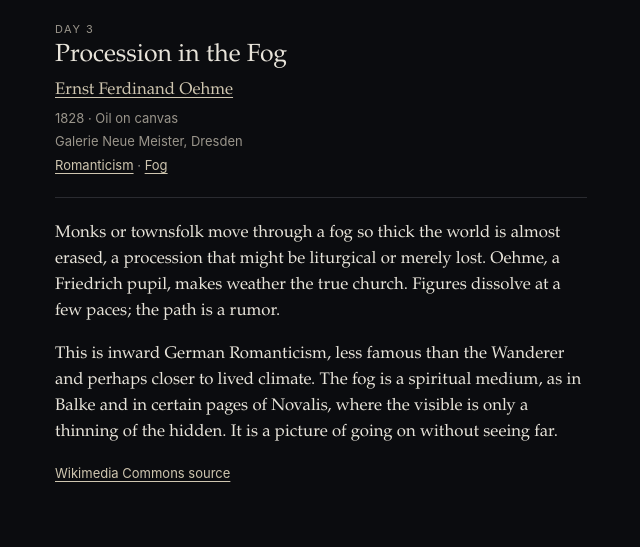
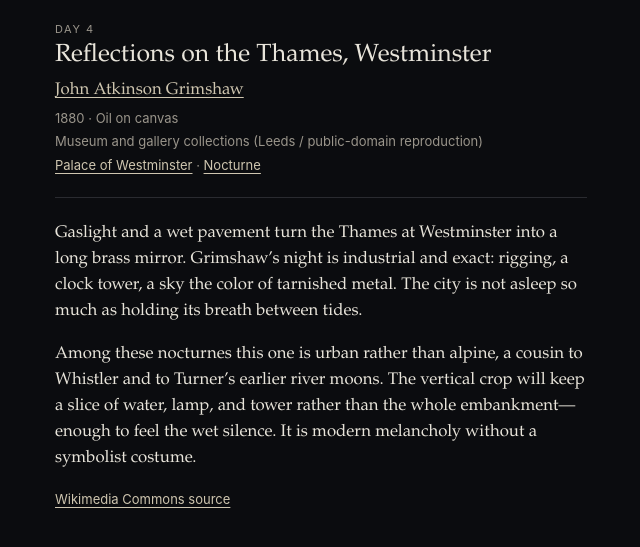
Before and after one commit to nmpy7knjd8-code/screensay, a plain HTML site: page today.html in a window 1280 px wide. Shown: the part 1185-1732 px from the top of the page, without its empty margins (319-959 px from the left). Drawn offline with Linux system fonts and the light colour scheme.

Commit message:
Day 4: Reflections on the Thames, Westminster (John Atkinson Grimshaw)

```diff
--- a/today.html
+++ b/today.html
@@ -5,7 +5,7 @@
   <meta name="viewport" content="width=device-width,initial-scale=1,viewport-fit=cover">
   <meta name="theme-color" content="#0b0c0f">
   <meta http-equiv="Cache-Control" content="no-cache, max-age=0, must-revalidate">
-  <title>Screensay — Day 3: Procession in the Fog</title>
+  <title>Screensay — Day 4: Reflections on the Thames, Westminster</title>
   <style>
     :root {
       color-scheme: dark;
@@ -82,19 +82,19 @@
 </head>
 <body>
   <main>
-    <img class="thumb" src="today.jpg?d=2026-11-27" width="1206" height="2622" alt="Procession in the Fog">
-    <p class="kicker">Day 3</p>
-    <h1>Procession in the Fog</h1>
-    <p class="artist"><a href="https://en.wikipedia.org/wiki/Ernst_Ferdinand_Oehme">Ernst Ferdinand Oehme</a></p>
-    <p class="meta">1828 · Oil on canvas</p>
-    <p class="collection">Galerie Neue Meister, Dresden</p>
-    <p class="subjects"><a href="https://en.wikipedia.org/wiki/Romanticism">Romanticism</a> · <a href="https://en.wikipedia.org/wiki/Fog">Fog</a></p>
+    <img class="thumb" src="today.jpg?d=2026-11-28" width="1206" height="2622" alt="Reflections on the Thames, Westminster">
+    <p class="kicker">Day 4</p>
+    <h1>Reflections on the Thames, Westminster</h1>
+    <p class="artist"><a href="https://en.wikipedia.org/wiki/John_Atkinson_Grimshaw">John Atkinson Grimshaw</a></p>
+    <p class="meta">1880 · Oil on canvas</p>
+    <p class="collection">Museum and gallery collections (Leeds / public-domain reproduction)</p>
+    <p class="subjects"><a href="https://en.wikipedia.org/wiki/Palace_of_Westminster">Palace of Westminster</a> · <a href="https://en.wikipedia.org/wiki/Nocturne">Nocturne</a></p>
     <hr>
     <article>
-      <p>Monks or townsfolk move through a fog so thick the world is almost erased, a procession that might be liturgical or merely lost. Oehme, a Friedrich pupil, makes weather the true church. Figures dissolve at a few paces; the path is a rumor.</p>
-<p>This is inward German Romanticism, less famous than the Wanderer and perhaps closer to lived climate. The fog is a spiritual medium, as in Balke and in certain pages of Novalis, where the visible is only a thinning of the hidden. It is a picture of going on without seeing far.</p>
+      <p>Gaslight and a wet pavement turn the Thames at Westminster into a long brass mirror. Grimshaw’s night is industrial and exact: rigging, a clock tower, a sky the color of tarnished metal. The city is not asleep so much as holding its breath between tides.</p>
+<p>Among these nocturnes this one is urban rather than alpine, a cousin to Whistler and to Turner’s earlier river moons. The vertical crop will keep a slice of water, lamp, and tower rather than the whole embankment—enough to feel the wet silence. It is modern melancholy without a symbolist costume.</p>
     </article>
-    <p class="source"><a href="https://upload.wikimedia.org/wikipedia/commons/8/87/Procession_in_the_Fog%2C_1828_by_Ernst_Ferdinand_Oehme.jpg">Wikimedia Commons source</a></p>
+    <p class="source"><a href="https://upload.wikimedia.org/wikipedia/commons/d/d9/Reflections_on_the_Thames%2C_Westminster_-_Grimshaw%2C_John_Atkinson.jpg">Wikimedia Commons source</a></p>
   </main>
 </body>
 </html>
```
Also changed, not shown: index.html (+2 -2 lines), today.jpg.
